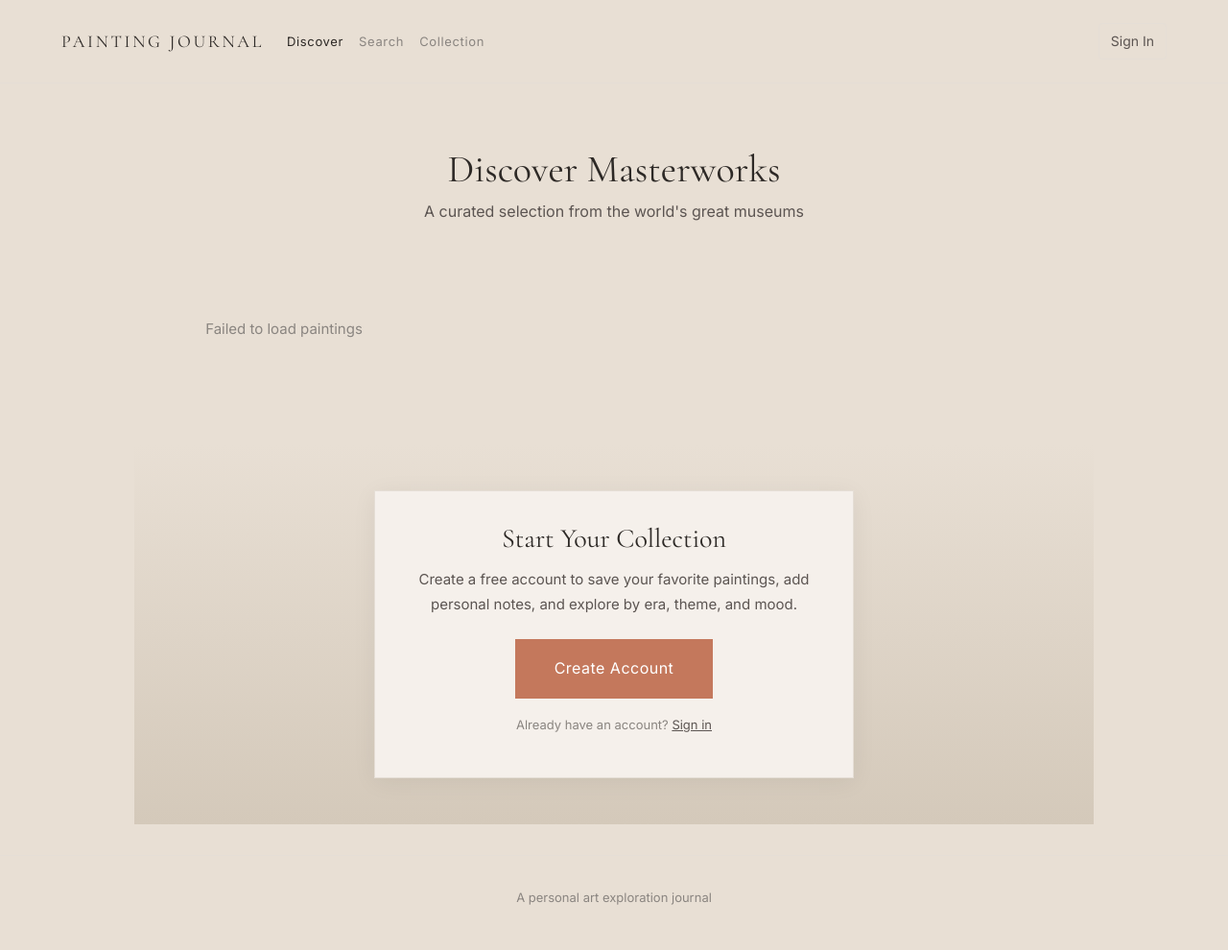
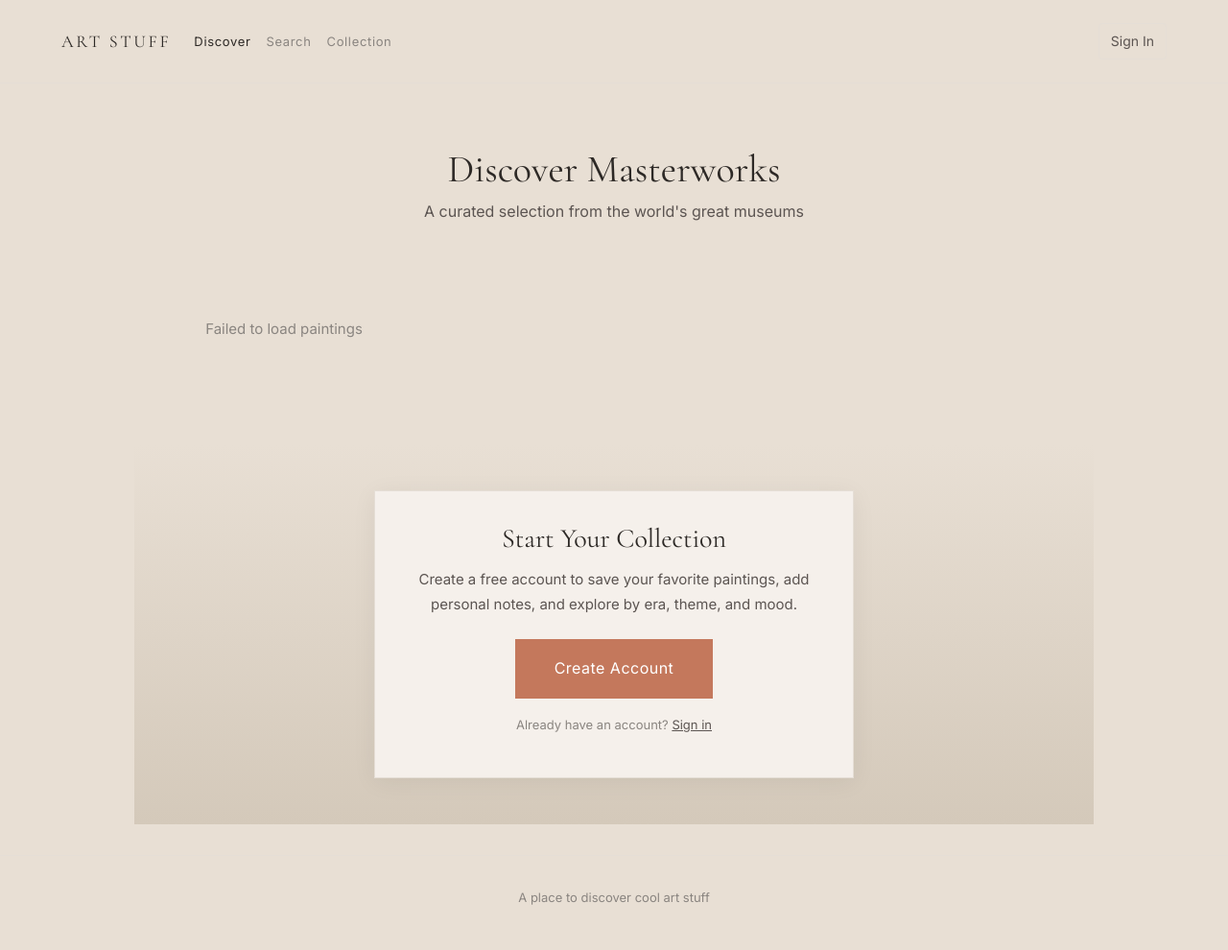
Before and after one commit to pizzamiheart/painting-journal, a Flask app: page /explore in a window 1280 px wide. Shown: the whole page at 96% size. Run offline with Flask 3, Linux system fonts and the light colour scheme; data that the repository does not hold is empty; parts of the project's set-up code (start-up, migrations or seed data) failed here and were passed over.

Commit message:
Rebrand from Painting Journal to Art Stuff
New name, new description: "Art Stuff is a place to discover cool art
from world-class museums. Browse, build a collection, and tell your friends."

Co-Authored-By: Claude Opus 4.5 <noreply@anthropic.com>

```diff
--- a/app.py
+++ b/app.py
@@ -1,5 +1,5 @@
 """
-Painting Journal - A personal art exploration and journaling app.
+Art Stuff - A place to discover cool art stuff.
 """
 import webbrowser
 import threading
@@ -432,7 +432,7 @@ def open_browser():
 if __name__ == '__main__':
     # Open browser after 1.5 seconds
     threading.Timer(1.5, open_browser).start()
-    print("\n  Painting Journal")
+    print("\n  Art Stuff")
     print("  Starting server at http://127.0.0.1:5001")
     print("  Press Ctrl+C to stop\n")
     app.run(debug=False, port=5001)
--- a/database.py
+++ b/database.py
@@ -1,5 +1,5 @@
 """
-Database module for the painting journal.
+Database module for Art Stuff.
 Handles SQLite storage for favorites, tags, and journal entries.
 """
 import sqlite3
--- a/museum_apis.py
+++ b/museum_apis.py
@@ -1,5 +1,5 @@
 """
-Museum API integrations for the painting journal.
+Museum API integrations for Art Stuff.
 Supports Art Institute of Chicago, Cleveland Museum of Art, Harvard Art Museums,
 Metropolitan Museum of Art, Rijksmuseum, and SMK (Denmark).
 """
--- a/static/css/style.css
+++ b/static/css/style.css
@@ -1,5 +1,5 @@
 /*
- * Painting Journal - Gallery Aesthetic
+ * Art Stuff - Gallery Aesthetic
  * Quiet, elegant, unhurried. The art is the star.
  */
 
--- a/static/js/app.js
+++ b/static/js/app.js
@@ -1,5 +1,5 @@
 /**
- * Painting Journal - Frontend Application
+ * Art Stuff - Frontend Application
  */
 
 // Auth module for token management
--- a/supabase_db.py
+++ b/supabase_db.py
@@ -1,5 +1,5 @@
 """
-Database module for the painting journal - Supabase version.
+Database module for Art Stuff - Supabase version.
 Handles cloud storage for paintings, favorites, tags, and journal entries.
 """
 import os
--- a/templates/404.html
+++ b/templates/404.html
@@ -1,6 +1,6 @@
 {% extends "base.html" %}
 
-{% block title %}Not Found - Painting Journal{% endblock %}
+{% block title %}Not Found - Art Stuff{% endblock %}
 
 {% block content %}
 <div class="error-page">
--- a/templates/artist.html
+++ b/templates/artist.html
@@ -1,6 +1,6 @@
 {% extends "base.html" %}
 
-{% block title %}{{ artist_name }} - Painting Journal{% endblock %}
+{% block title %}{{ artist_name }} - Art Stuff{% endblock %}
 
 {% block content %}
 <div class="artist-page" data-artist-name="{{ artist_name }}">
--- a/templates/base.html
+++ b/templates/base.html
@@ -3,14 +3,14 @@
 <head>
     <meta charset="UTF-8">
     <meta name="viewport" content="width=device-width, initial-scale=1.0">
-    <title>{% block title %}Painting Journal{% endblock %}</title>
+    <title>{% block title %}Art Stuff{% endblock %}</title>
 
     <!-- PWA Meta Tags -->
-    <meta name="description" content="A personal art exploration and journaling app">
+    <meta name="description" content="Art Stuff is a place to discover cool art from world-class museums. Browse, build a collection, and tell your friends.">
     <meta name="theme-color" content="#C5A55A">
     <meta name="apple-mobile-web-app-capable" content="yes">
     <meta name="apple-mobile-web-app-status-bar-style" content="default">
-    <meta name="apple-mobile-web-app-title" content="Paintings">
+    <meta name="apple-mobile-web-app-title" content="Art Stuff">
     <link rel="manifest" href="{{ url_for('static', filename='manifest.json') }}">
     <link rel="apple-touch-icon" href="{{ url_for('static', filename='icons/icon-192.png') }}">
 
@@ -22,7 +22,7 @@
 <body>
     <header class="site-header">
         <div class="container site-header__inner">
-            <h1 class="site-title"><a href="/explore">Painting Journal</a></h1>
+            <h1 class="site-title"><a href="/explore">Art Stuff</a></h1>
             <nav class="site-nav">
                 <a href="/explore">Discover</a>
                 <a href="/search">Search</a>
@@ -46,7 +46,7 @@
 
     <footer class="site-footer">
         <div class="container">
-            <p>A personal art exploration journal</p>
+            <p>A place to discover cool art stuff</p>
         </div>
     </footer>
 
--- a/templates/browse.html
+++ b/templates/browse.html
@@ -1,6 +1,6 @@
 {% extends "base.html" %}
 
-{% block title %}{{ category.name }} - Painting Journal{% endblock %}
+{% block title %}{{ category.name }} - Art Stuff{% endblock %}
 
 {% block content %}
 <div class="browse-page" data-category-type="{{ category_type }}" data-category-key="{{ category_key }}"
--- a/templates/collection.html
+++ b/templates/collection.html
@@ -1,6 +1,6 @@
 {% extends "base.html" %}
 
-{% block title %}Collection - Painting Journal{% endblock %}
+{% block title %}Collection - Art Stuff{% endblock %}
 
 {% block content %}
 <script>
--- a/templates/explore.html
+++ b/templates/explore.html
@@ -1,6 +1,6 @@
 {% extends "base.html" %}
 
-{% block title %}Discover - Painting Journal{% endblock %}
+{% block title %}Discover - Art Stuff{% endblock %}
 
 {% block content %}
 <div class="explore-page">
@@ -34,8 +34,8 @@
     <div id="full-explore-mode" style="display: none;">
         <!-- Welcome Section with Stats -->
         <section class="explore-welcome">
-            <h1 class="explore-welcome__title">Welcome to the Gallery</h1>
-            <p class="explore-welcome__subtitle">Discover art across centuries. No expertise required.</p>
+            <h1 class="explore-welcome__title">Welcome to Art Stuff</h1>
+            <p class="explore-welcome__subtitle">Browse, discover, and collect some of the coolest art over centuries. Add your own notes and tags. Enjoy.</p>
 
             <div class="collection-stats" id="collection-stats">
                 <div class="stat">
--- a/templates/index.html
+++ b/templates/index.html
@@ -1,6 +1,6 @@
 {% extends "base.html" %}
 
-{% block title %}Painting Journal - Home{% endblock %}
+{% block title %}Art Stuff - Home{% endblock %}
 
 {% block content %}
 <section class="hero">
--- a/templates/painting.html
+++ b/templates/painting.html
@@ -1,6 +1,6 @@
 {% extends "base.html" %}
 
-{% block title %}Painting - Painting Journal{% endblock %}
+{% block title %}Painting - Art Stuff{% endblock %}
 
 {% block content %}
 <section id="painting-detail"
--- a/templates/search.html
+++ b/templates/search.html
@@ -1,6 +1,6 @@
 {% extends "base.html" %}
 
-{% block title %}Search - Painting Journal{% endblock %}
+{% block title %}Search - Art Stuff{% endblock %}
 
 {% block content %}
 <script>
```
Also changed, not shown: templates/auth.html (+5 -5 lines), templates/landing.html (+8 -8 lines), README.md, static/manifest.json.
